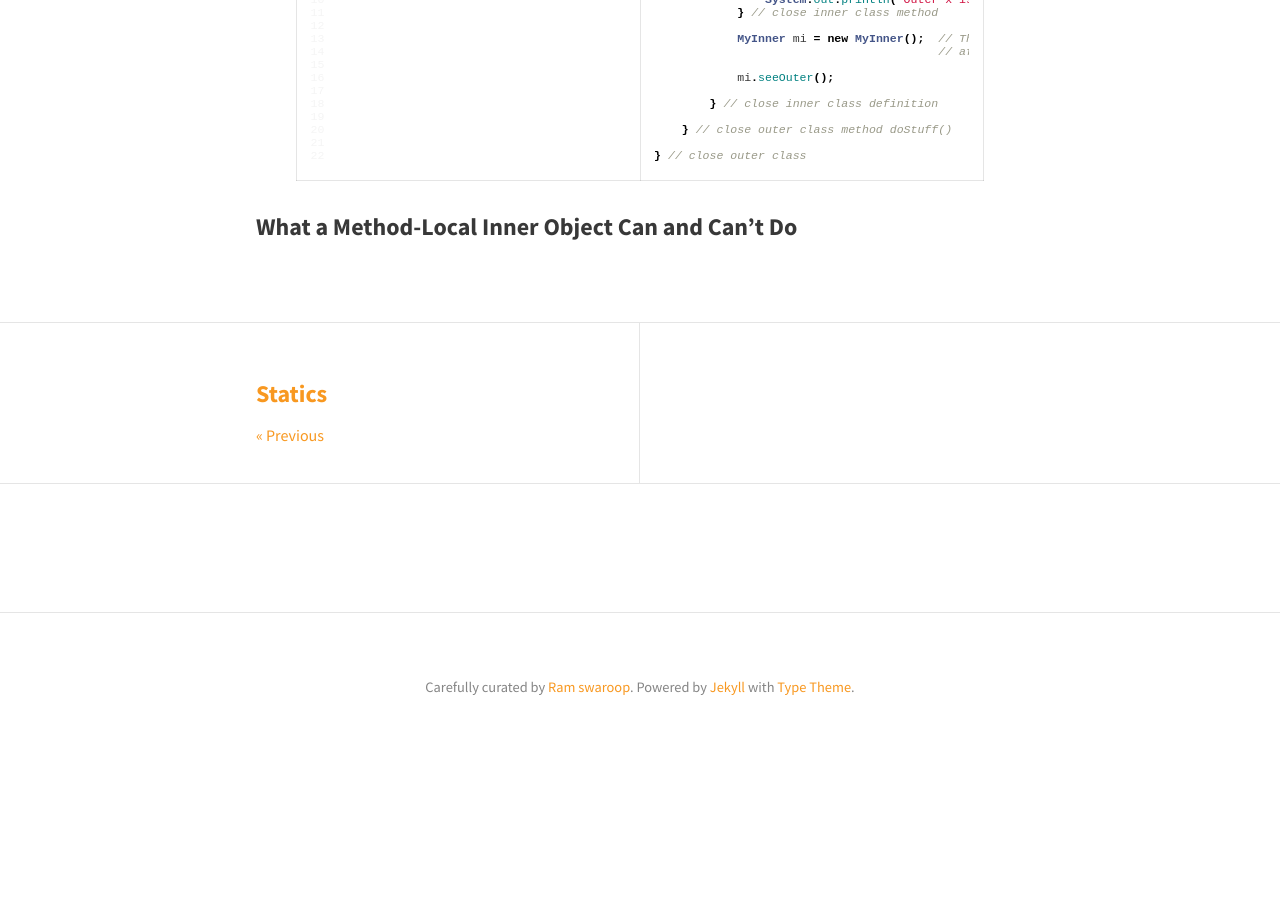
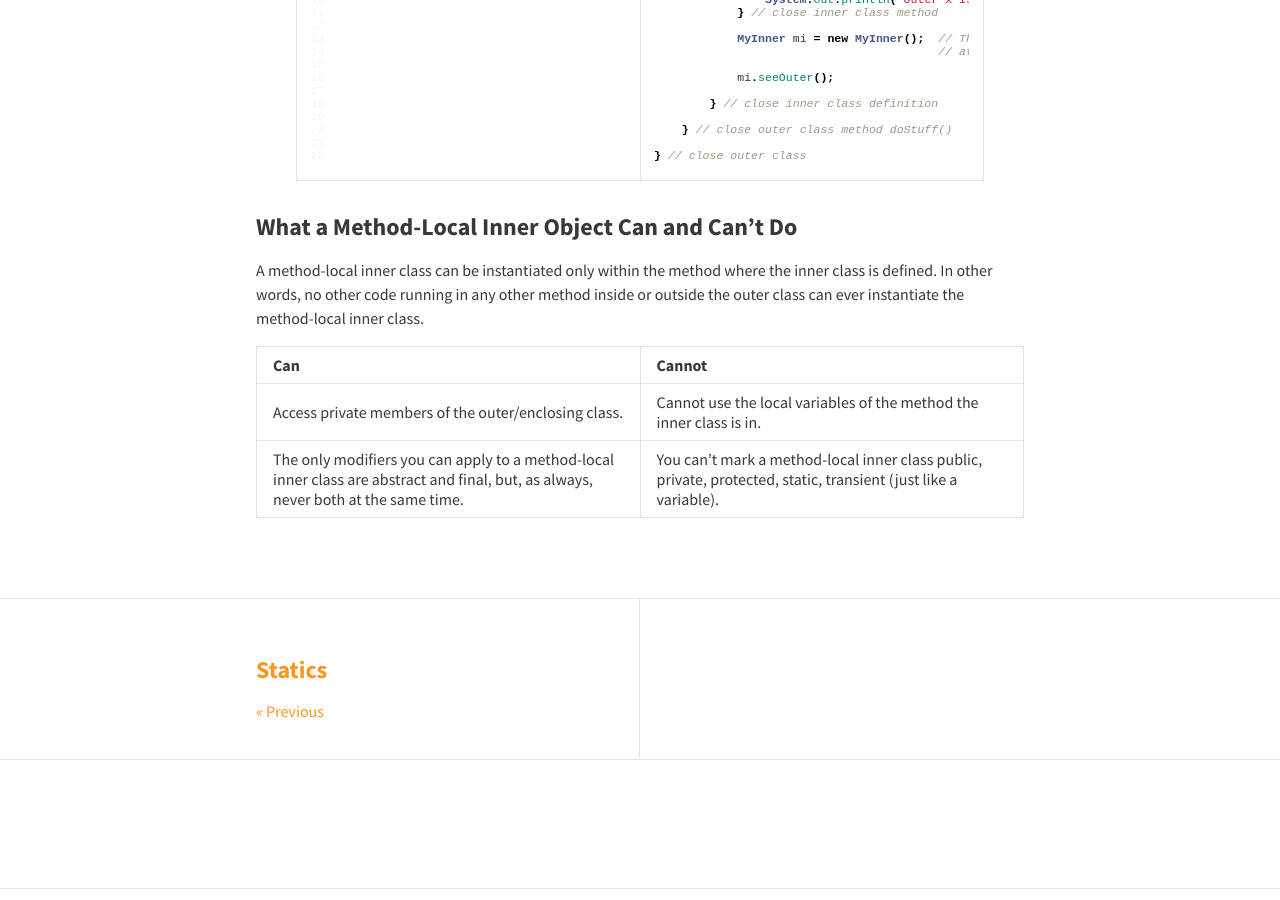
Before and after one commit to rampatra/JavaNotes, a Jekyll site: the page built from _posts/2015-08-20-nested-classes.md, in a window 1280 px wide and 900 px high, scrolled down 4239 px. Built offline with Jekyll 4.4.1, drawn with Linux system fonts in a browser that asks for light colours; nearby versions of some CDN libraries; comment, search, counter and statistics services are not loaded; before the commit the page ends 5002 px from its top, so only the background shows below that.

Commit message:
added content

```diff
--- a/_posts/2015-08-20-nested-classes.md
+++ b/_posts/2015-08-20-nested-classes.md
@@ -237,3 +237,12 @@ class Outer {
 {% endhighlight %}
 
 ### What a Method-Local Inner Object Can and Can't Do
+
+A method-local inner class can be instantiated only within the method where the inner class is defined. In other words,
+no other code running in any other method inside or outside the outer class can ever instantiate the method-local
+inner class.
+
+Can             |Cannot
+----------------|----------------
+Access private members of the outer/enclosing class. | Cannot use the local variables of the method the inner class is in.
+The only modifiers you can apply to a method-local inner class are abstract and final, but, as always, never both at the same time. | You can't mark a method-local inner class public, private, protected, static, transient (just like a variable).
```
